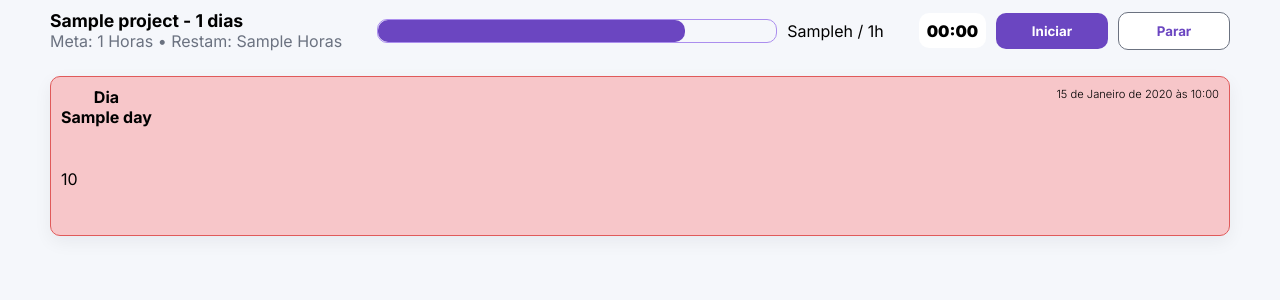
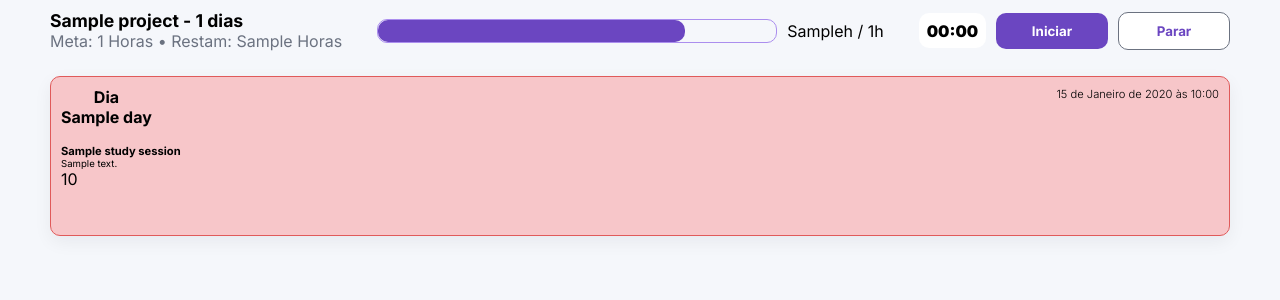
Before and after one commit to maiconDeSouza/projetos_para_estudo, a Django app: template ultra_learning/templates/pages/home.html in a window 1280 px wide. Shown: the top 300 px of the page. Run offline with Django 5.2, Linux system fonts and the light colour scheme; tables that the repository leaves empty hold one stand-in row (values such as "Sample post"); the template is opened without the code that fills it: values that come from a table or form of the project are taken from there, most other values are stand-ins (such as "Sample title", 1, 10 or a date in 2020); data that the repository does not hold is empty.

Commit message:
28-09-25 11:56

```diff
--- a/ultra_learning/apps/core/admin.py
+++ b/ultra_learning/apps/core/admin.py
@@ -10,7 +10,7 @@ class ProjectAdmin(admin.ModelAdmin):
 
 
 class StudySessionAdmin(admin.ModelAdmin):
-    list_display = ('project', 'user', 'name')
+    list_display = ('project', 'day', 'user', 'name')
 
 
 admin.site.register(Project, ProjectAdmin)
--- a/ultra_learning/apps/core/models.py
+++ b/ultra_learning/apps/core/models.py
@@ -46,8 +46,8 @@ class StudySession(models.Model):
         verbose_name='Duração do estudo no dia',
         default=0,
     )
-    name = models.CharField(max_length=100, null=True, blank=True)
-    description = models.CharField(max_length=500, null=True, blank=True)
+    name = models.CharField(max_length=10, null=True, blank=True)
+    description = models.CharField(max_length=38, null=True, blank=True)
 
     def duration_mm_ss(self) -> str:
         minutes = self.duration_study_session // 60
--- a/ultra_learning/static/css/home.css
+++ b/ultra_learning/static/css/home.css
@@ -132,6 +132,15 @@
     font-weight: 300;
 }
 
+.home-grid-card li article main h3 {
+    font-size: 0.7rem;
+}
+
+.home-grid-card li article main p {
+    font-size: 0.6rem;
+}
+
+
 .home-grid-card li article footer span {
     font-size: 1rem;
 }
--- a/ultra_learning/templates/pages/home.html
+++ b/ultra_learning/templates/pages/home.html
@@ -41,6 +41,18 @@
                         </h3>
                         <p>{{ study_session.date }}</p>
                     </header>
+                    <main>
+                        <h3>
+                            {% if study_session.name %}
+                                {{study_session.name}}
+                            {% endif %}
+                        </h3>
+                        <p>
+                            {% if study_session.description %}
+                                {{study_session.description}}
+                            {% endif %}
+                        </p>
+                    </main>
                     <footer>
                         <span>
                             {{ study_session.duration_mm_ss }}
```
Also changed, not shown: ultra_learning/apps/core/migrations/0006_alter_studysession_description.py (added), ultra_learning/apps/core/migrations/0007_alter_studysession_description_and_more.py (added).
